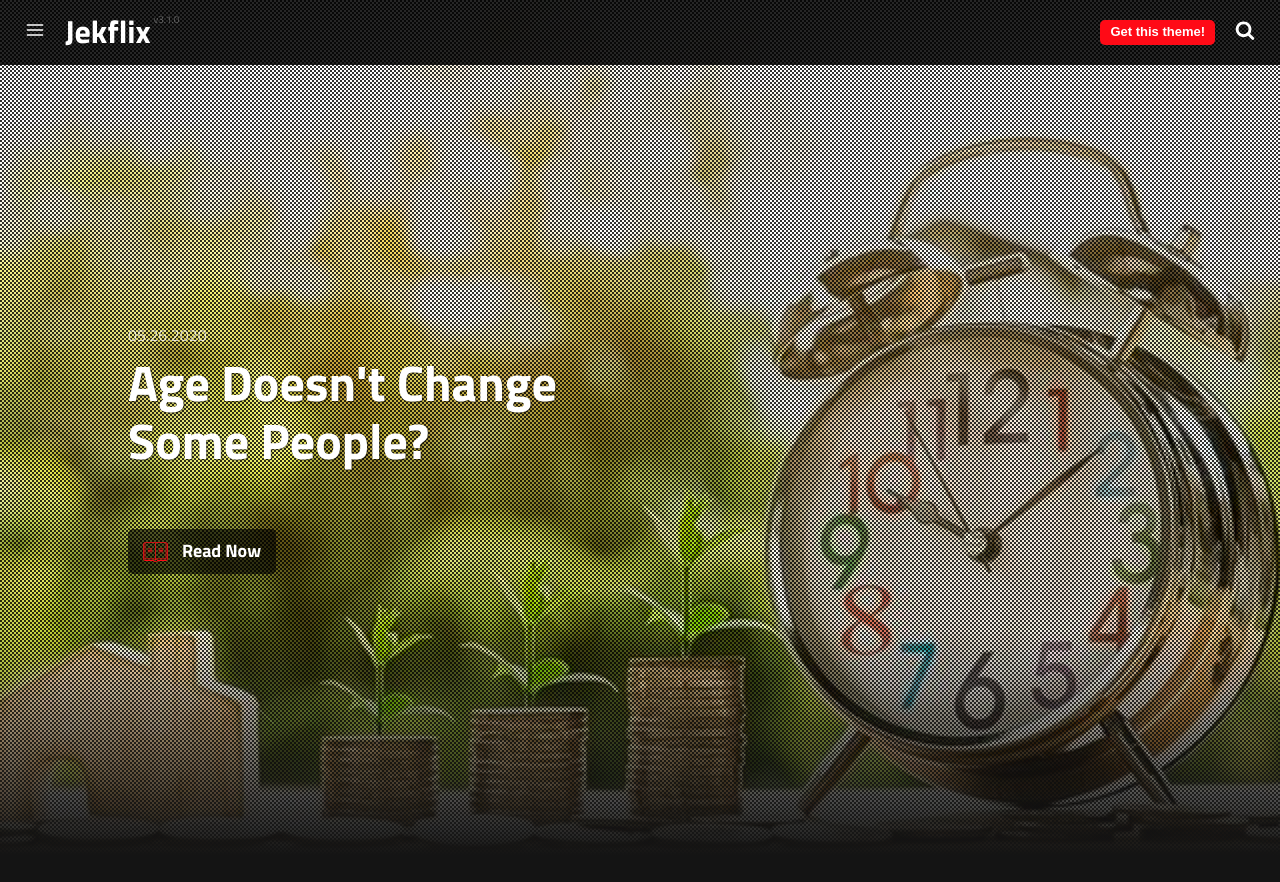
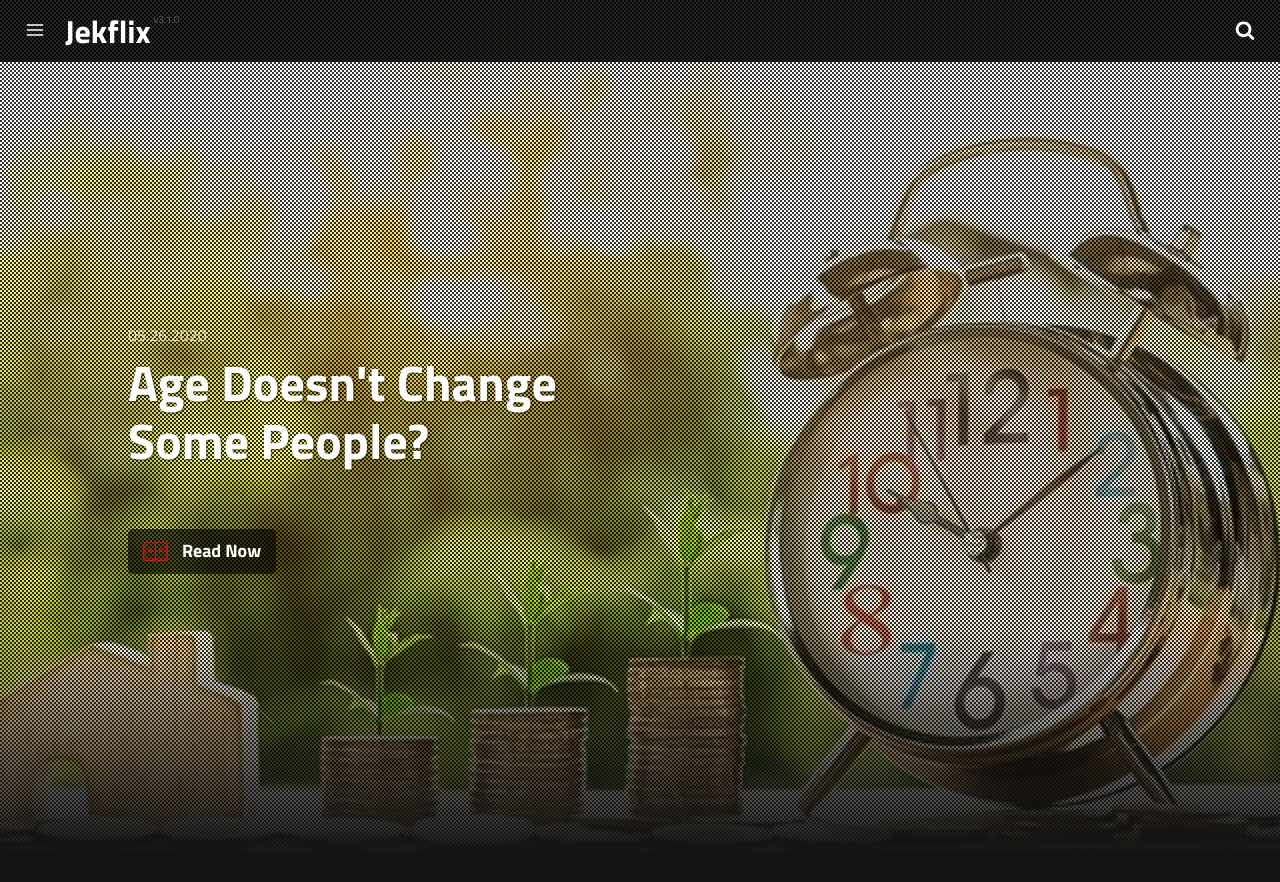
Before and after one commit to rabieelj/test, a Jekyll site: the page built from index.html, in a window 1280 px wide and 900 px high. Shown: the top 882 px of the window. Built offline with Jekyll 4.4.1, drawn with Linux system fonts in a browser that asks for light colours; a script that is not in the unit is left out.

Commit message:
first commit

```diff
--- a/_includes/header.html
+++ b/_includes/header.html
@@ -14,11 +14,7 @@
     <a id="search" class="dosearch" role="button">
         <svg class="icon-search"><use xlink:href="#icon-search"></use></svg>
     </a>
-    {% if site.show_get_theme_btn %}
-        <a href="https://github.com/thiagorossener/jekflix-template" class="get-theme" role="button">
-            Get this theme!
-        </a>
-    {% endif %}
+
 </header>
 
 <div id="mask" class="overlay"></div>
--- a/_layouts/post.html
+++ b/_layouts/post.html
@@ -31,8 +31,10 @@
 
                 {{ content }}
 
+{% for post in posts %}
+  {% include archive-single.html %}
+{% endfor %}
 
- {% include pagination-post.html %}
 
 </script>
 
```
